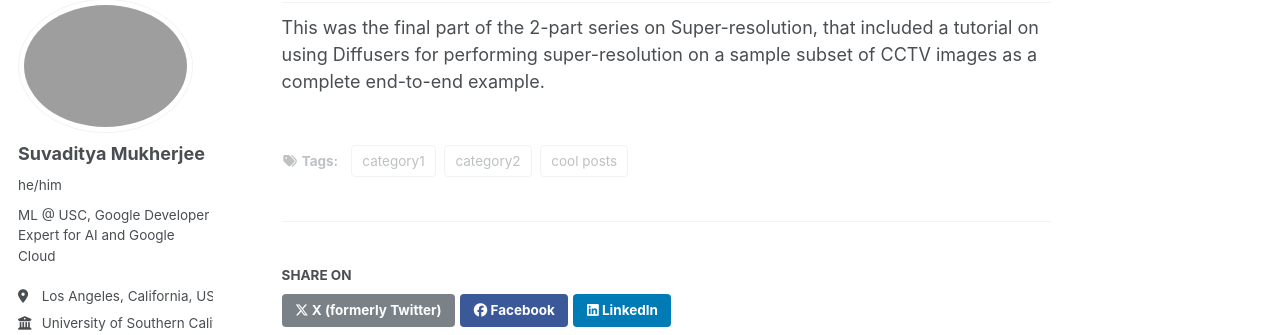
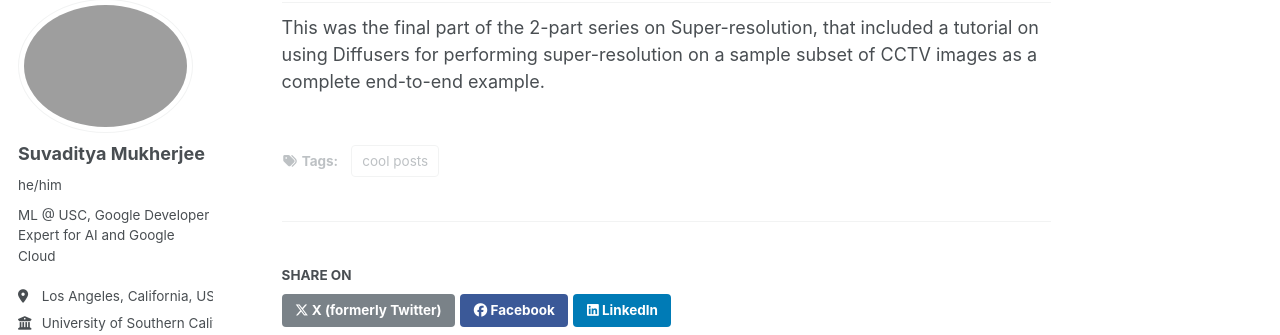
Before and after one commit to suvadityamuk/research-website, a Jekyll site: the page built from _posts/2024-06-03-pyimagesearch.md, in a window 1280 px wide and 900 px high, scrolled down 1370 px. Shown: the part 107-442 px from the top of the window. Built offline with Jekyll 4.4.1, drawn with Linux system fonts in a browser that asks for light colours; some web fonts are replaced.

```diff
--- a/_posts/2024-06-03-pyimagesearch.md
+++ b/_posts/2024-06-03-pyimagesearch.md
@@ -1,11 +1,9 @@
 ---
 title: 'PyImageSearch'
 date: 2024-06-03
-permalink: /posts/2024/06/pyimagesearch/
+permalink: /posts/2024/06/pyimagesearch
 tags:
   - cool posts
-  - category1
-  - category2
 ---
 
 A set of blogs I wrote for PyImageSearch, a reputed Computer-Vision and Deep-Learning educational technology company.
```
